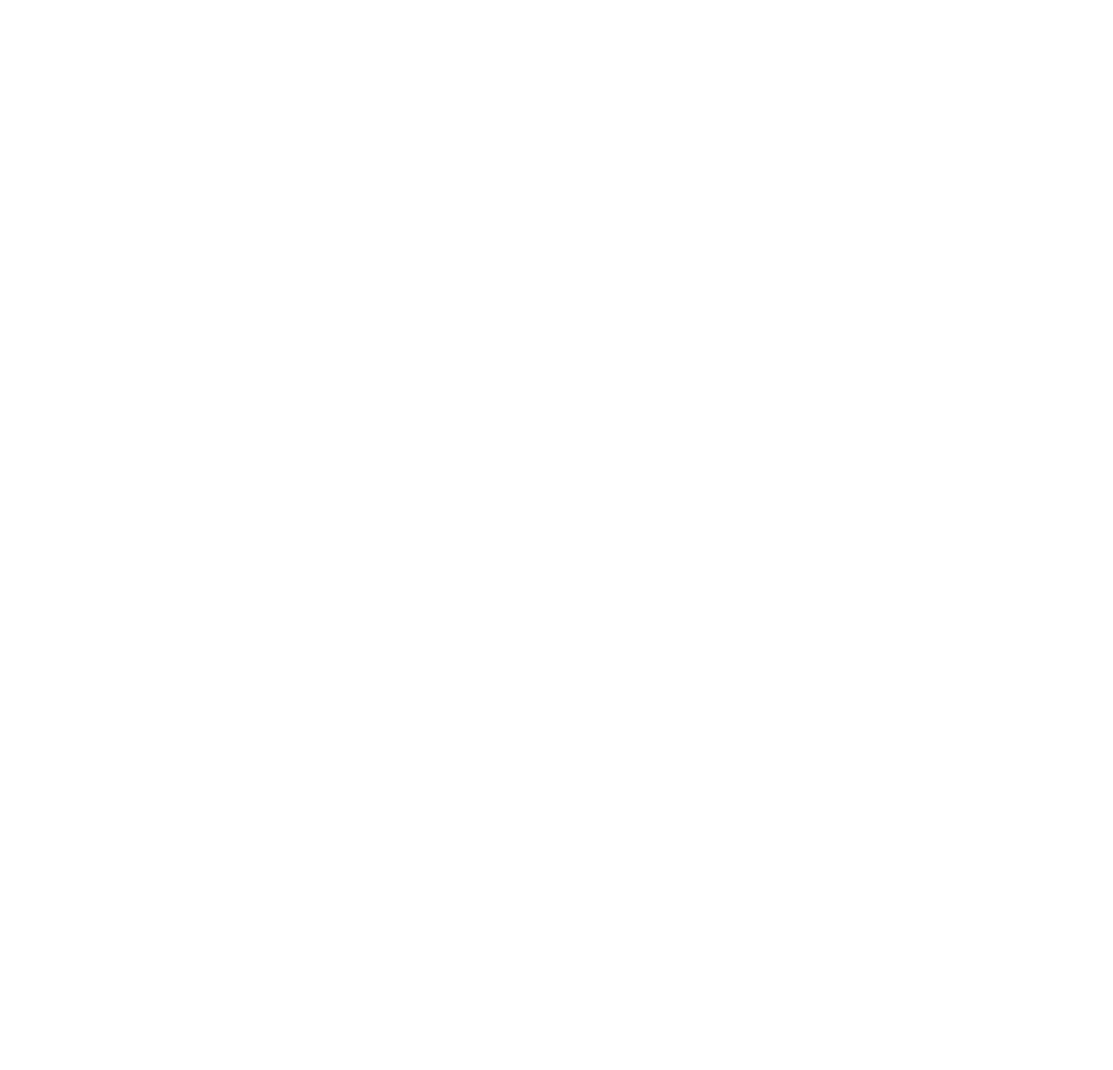
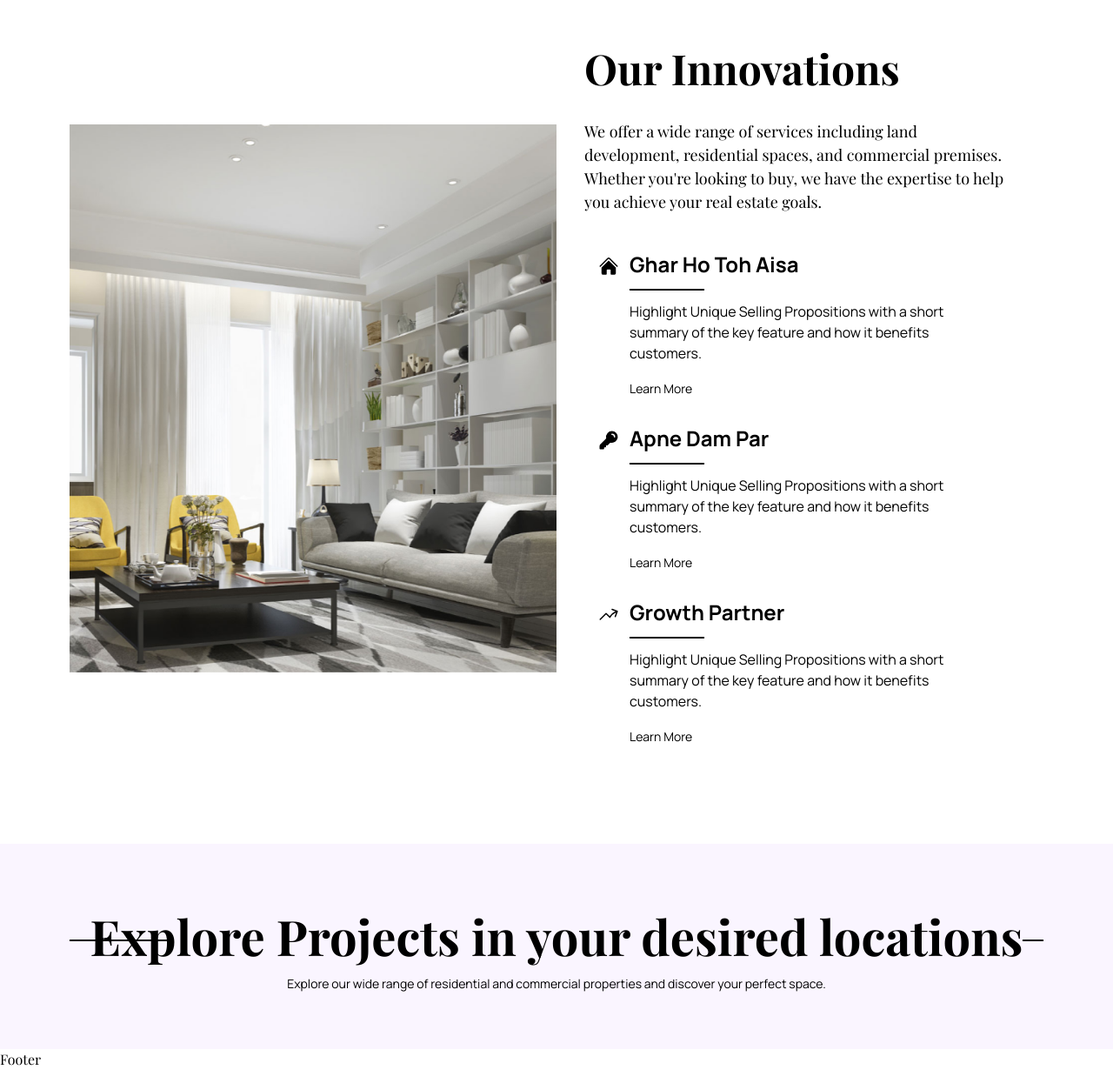
Before and after one commit to klaw2001/ghar-ho-to-aisa, a Next.js app: page / in a window 1280 px wide. Shown: the part 2642-3872 px from the top of the page at 87% size. Before the commit the page ends 1628 px from the top, so only its background shows below. Built offline with nearby package versions, Linux system fonts and the light colour scheme; a web font is replaced by a local one.

Commit message:
add more sections

```diff
--- a/app/page.js
+++ b/app/page.js
@@ -1,5 +1,8 @@
 import Layout from "@/components/global/Layout";
+import ExpertiseSection from "@/components/sections/home/expertise";
+import ExploreProjects from "@/components/sections/home/explore-projects";
 import HeroSection from "@/components/sections/home/hero-section";
+import Innovations from "@/components/sections/home/our-innovations";
 import OurProjects from "@/components/sections/home/our-projects";
 import Image from "next/image";
 
@@ -9,6 +12,9 @@
       <Layout>
         <HeroSection/>
         <OurProjects/>
+        <ExpertiseSection/>
+        <Innovations/>
+        <ExploreProjects/>
       </Layout>
       </>
   );
--- a/app/style.css
+++ b/app/style.css
@@ -52,47 +52,64 @@
   color: #fff;
   border-radius: 4px;
 }
-.text-purple{
+.text-purple {
   color: #9f238b;
 }
-.text-gold{
-  color: #C69E58;
+.text-gold {
+  color: #c69e58;
 }
-.bg-gold{
-  background-color: #C69E58;
+.bg-gold {
+  background-color: #c69e58;
+}
+.bg-lavendar {
+  background: #faf5ff;
 }
 
-
-
-
 /* Home Hero */
-.width-semi-half{
+.width-semi-half {
   width: 75%;
 }
-.leading-20{
+.leading-20 {
   line-height: 4.66rem;
 }
-/* video{
-  max-width: max-content !important;
-  width: auto !important;
-  height: auto !important;
-} */
-
-/* .property-box{
-  box-shadow: 0px 4px 4px 0px #00000040;
-} */
-@media screen and (max-width:640px) {
-    .nav-links{
-
-        background: rgba( 255, 255, 255, 0.25 );
-    box-shadow: 0 8px 32px 0 rgba( 31, 38, 135, 0.37 );
-    backdrop-filter: blur( 2px );
-    -webkit-backdrop-filter: blur( 2px );
+.list-text-heading::after {
+  content: "";
+  position: absolute;
+  bottom: -12px;
+  left: 0;
+  right: 0;
+  width: 20%;
+  height: 2px;
+  border: 1px solid #000;
+}
+.exp-heading::after {
+  content: "";
+  position: absolute;
+  top: 55%;
+  width: -webkit-fill-available;
+  height: 1px;
+  border: 1px solid #000;
+}
+.exp-heading::before {
+  content: "";
+  position: absolute;
+  top: 55%;
+  left: 0;
+  right: 90%;
+  width: -webkit-fill-available;
+  height: 1px;
+  border: 1px solid #000;
+}
+@media screen and (max-width: 640px) {
+  .nav-links {
+    background: rgba(255, 255, 255, 0.25);
+    box-shadow: 0 8px 32px 0 rgba(31, 38, 135, 0.37);
+    backdrop-filter: blur(2px);
+    -webkit-backdrop-filter: blur(2px);
     border-radius: 10px;
-    border: 1px solid rgba( 255, 255, 255, 0.18 );
+    border: 1px solid rgba(255, 255, 255, 0.18);
   }
-    .hero-img{
+  .hero-img {
     max-width: 100%;
   }
-
 }
--- /dev/null
+++ b/components/sections/home/expertise.jsx
@@ -0,0 +1,25 @@
+import React from "react";
+
+const ExpertiseSection = () => {
+  return (
+    <section className="py-16 bg-lavendar">
+      <div className="container">
+        <div className="expertise-wrap grid grid-cols-1 md:grid-cols-2 items-center pb-14">
+          <h2 className="mb-4 md:mb-0">Expertise</h2>
+          <p className="link">
+            Lorem ipsum dolor sit amet, consectetur adipiscing elit, sed do
+            eiusmod tempor incididunt ut labore et dolore magna aliqua. Ut enim
+            ad minim veniam, quis nostrud exercitation ullamco laboris nisi ut
+            aliquip ex ea commodo consequat. Duis aute irure dolor in
+            reprehenderit in voluptate velit esse cillum dolore eu fugiat nulla
+            pariatur. Excepteur sint occaecat cupidatat non proident, sunt in
+            culpa qui officia deserunt mollit anim id est laborum.
+          </p>
+        </div>
+        <video src="/videos/expertise.mp4" autoPlay muted loop className="m-auto w-full"></video>
+      </div>
+    </section>
+  );
+};
+
+export default ExpertiseSection;
--- /dev/null
+++ b/components/sections/home/explore-projects.jsx
@@ -0,0 +1,16 @@
+import React from 'react'
+
+const ExploreProjects = () => {
+  return (
+    <section className='py-16 bg-lavendar'>
+      <div className="container">
+        <div className="exp-projects-wrapper text-center">
+          <h1 className='relative exp-heading'>Explore Projects in your desired locations</h1>
+          <span className="text-sm manrope">Explore our wide range of residential and commercial properties and discover your perfect space.</span>
+        </div>
+      </div>
+    </section>
+  )
+}
+
+export default ExploreProjects
--- a/components/sections/home/hero-section.jsx
+++ b/components/sections/home/hero-section.jsx
@@ -4,7 +4,7 @@
 import { counterJson } from "@/utils/counterJson";
 const HeroSection = () => {
   return (
-    <section className="hero-wrapper h-screen">
+    <section className="hero-wrapper md:h-screen">
       <div className="">
         <div className="flex flex-col md:flex-row gap-6">
           <div className="hero-img w-full md:w-3/4 h-full">
--- /dev/null
+++ b/components/sections/home/our-innovations.jsx
@@ -0,0 +1,76 @@
+import Image from "next/image";
+import Link from "next/link";
+import React from "react";
+
+const Innovations = () => {
+  const list = [
+    {
+      id: 1,
+      title: "Ghar Ho Toh Aisa",
+      para: "Highlight Unique Selling Propositions with a short summary of the key feature and how it benefits customers.",
+      url: "#",
+      icon: `<svg xmlns="http://www.w3.org/2000/svg" viewBox="0 0 24 24" fill="currentColor" class="w-6 h-6">
+      <path d="M11.47 3.841a.75.75 0 0 1 1.06 0l8.69 8.69a.75.75 0 1 0 1.06-1.061l-8.689-8.69a2.25 2.25 0 0 0-3.182 0l-8.69 8.69a.75.75 0 1 0 1.061 1.06l8.69-8.689Z" />
+      <path d="m12 5.432 8.159 8.159c.03.03.06.058.091.086v6.198c0 1.035-.84 1.875-1.875 1.875H15a.75.75 0 0 1-.75-.75v-4.5a.75.75 0 0 0-.75-.75h-3a.75.75 0 0 0-.75.75V21a.75.75 0 0 1-.75.75H5.625a1.875 1.875 0 0 1-1.875-1.875v-6.198a2.29 2.29 0 0 0 .091-.086L12 5.432Z" />
+    </svg>`,
+    },
+    {
+      id: 2,
+      title: "Apne Dam Par",
+      para: "Highlight Unique Selling Propositions with a short summary of the key feature and how it benefits customers.",
+      url: "#",
+      icon: `<svg xmlns="http://www.w3.org/2000/svg" viewBox="0 0 24 24" fill="currentColor" class="w-6 h-6">
+      <path fill-rule="evenodd" d="M15.75 1.5a6.75 6.75 0 0 0-6.651 7.906c.067.39-.032.717-.221.906l-6.5 6.499a3 3 0 0 0-.878 2.121v2.818c0 .414.336.75.75.75H6a.75.75 0 0 0 .75-.75v-1.5h1.5A.75.75 0 0 0 9 19.5V18h1.5a.75.75 0 0 0 .53-.22l2.658-2.658c.19-.189.517-.288.906-.22A6.75 6.75 0 1 0 15.75 1.5Zm0 3a.75.75 0 0 0 0 1.5A2.25 2.25 0 0 1 18 8.25a.75.75 0 0 0 1.5 0 3.75 3.75 0 0 0-3.75-3.75Z" clip-rule="evenodd" />
+    </svg>`,
+    },
+    {
+      id: 3,
+      title: "Growth Partner",
+      para: "Highlight Unique Selling Propositions with a short summary of the key feature and how it benefits customers.",
+      url: "#",
+      icon: `<svg xmlns="http://www.w3.org/2000/svg" viewBox="0 0 24 24" fill="currentColor" class="w-6 h-6">
+      <path fill-rule="evenodd" d="M15.22 6.268a.75.75 0 0 1 .968-.431l5.942 2.28a.75.75 0 0 1 .431.97l-2.28 5.94a.75.75 0 1 1-1.4-.537l1.63-4.251-1.086.484a11.2 11.2 0 0 0-5.45 5.173.75.75 0 0 1-1.199.19L9 12.312l-6.22 6.22a.75.75 0 0 1-1.06-1.061l6.75-6.75a.75.75 0 0 1 1.06 0l3.606 3.606a12.695 12.695 0 0 1 5.68-4.974l1.086-.483-4.251-1.632a.75.75 0 0 1-.432-.97Z" clip-rule="evenodd" />
+    </svg>`,
+    },
+  ];
+  const createIcon = (icon) => {
+    return { __html: icon };
+  };
+  return (
+    <section className="py-16">
+      <div className="container">
+        <div className="innovations-wrapper grid grid-cols-1 md:grid-cols-2 items-center">
+          <div className="inn-image">
+            <Image src="/images/innovations.png" width={711} height={800} />
+          </div>
+          <div className="inn-text md:p-8">
+            <h2>Our Innovations</h2>
+            <p className="my-6">
+              We offer a wide range of services including land development,
+              residential spaces, and commercial premises. Whether you're
+              looking to buy, we have the expertise to help you achieve your
+              real estate goals.
+            </p>
+            <div className="grid grid-cols-1 p-4 gap-7">
+              {list.map((elem, ind) => (
+                <div className="list-box flex items-start gap-3" key={ind}>
+                  <div
+                    className="icon-box mt-2 font-bold"
+                    dangerouslySetInnerHTML={createIcon(elem.icon)}
+                  />
+                  <div className="list-text manrope">
+                    <h4 className="manrope font-bold list-text-heading relative">{elem.title}</h4>
+                    <p className="small-para manrope pt-6 pb-4">{elem.para}</p>
+                    <Link href={elem.url} className="manrope text-sm">Learn More</Link>
+                  </div>
+                </div>
+              ))}
+            </div>
+          </div>
+        </div>
+      </div>
+    </section>
+  );
+};
+
+export default Innovations;
--- a/components/sections/home/our-projects.jsx
+++ b/components/sections/home/our-projects.jsx
@@ -14,7 +14,7 @@
           <div className="grid md:grid-cols-2 grid-cols-1 gap-4">
             {properties.map((elem, ind) => (
               <div
-                className="property-box flex text-left gap-1 items-center"
+                className="property-box flex text-left gap-1 items-center flex-col md:flex-row"
                 key={ind}
               >
                 <div className="relative w-full h-full">
```
Also changed, not shown: public/images/innovations.png (added), 1 other file (tests, documents, lock files or other folders). Lines whose indentation alone changed are shown as unchanged.
